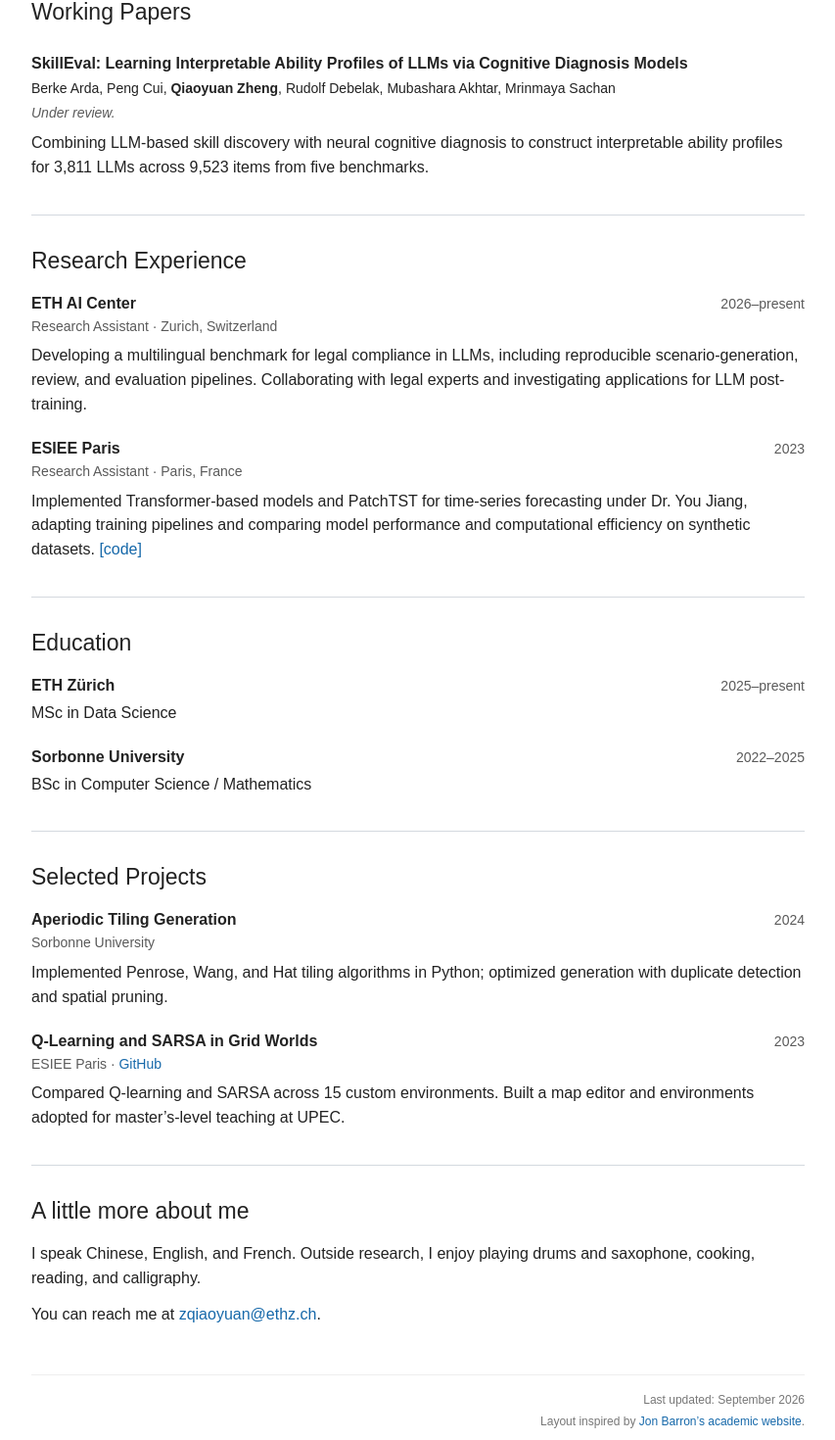
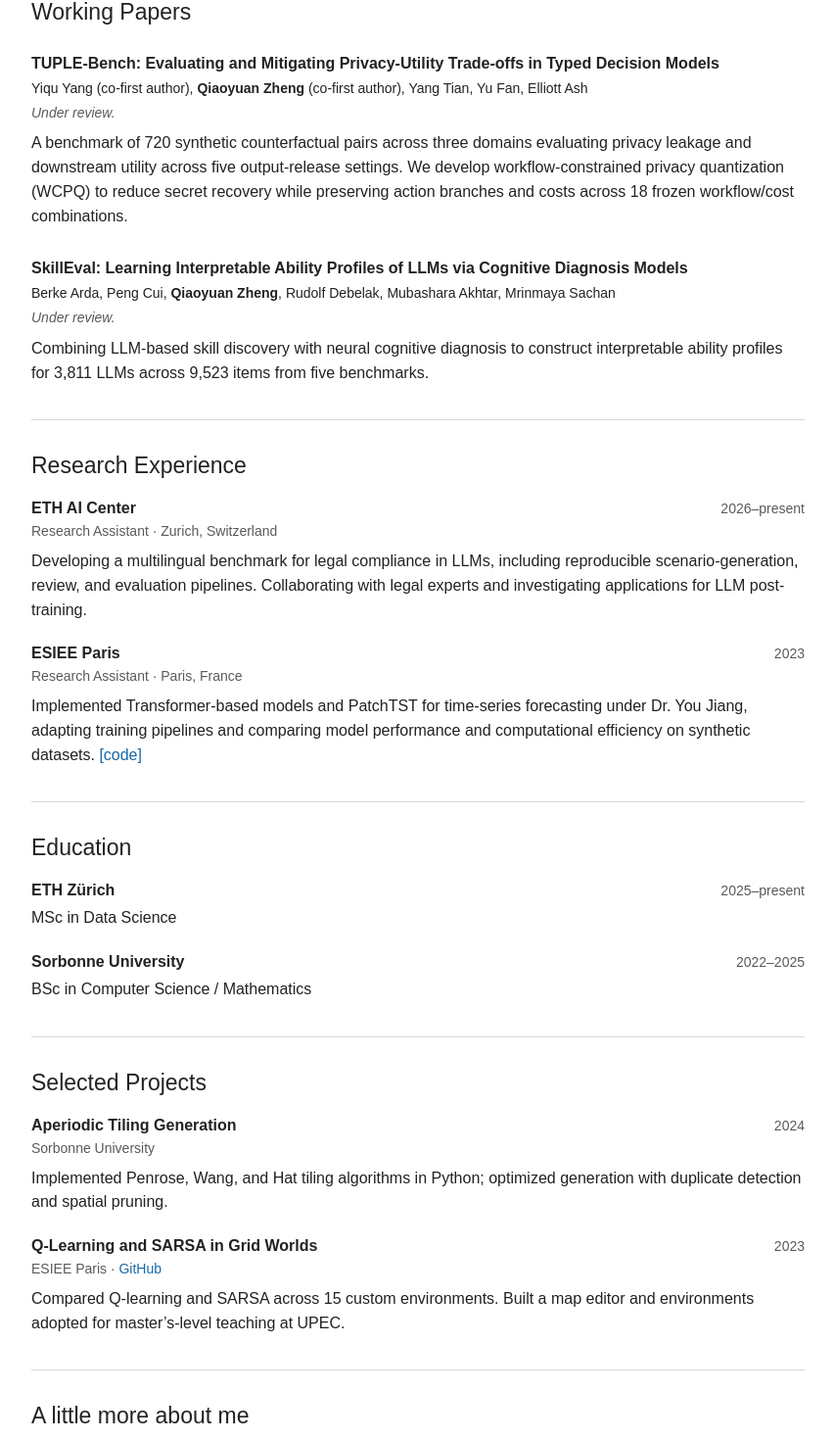
Before and after one commit to qiaoyuan667/qiaoyuan667.github.io, a Next.js app: page / in a window 1280 px wide. Shown: the part 1354-2824 px from the top of the page at 98% size, without its empty margins (213-1066 px from the left). Built offline with nearby package versions, Linux system fonts and the light colour scheme.

Commit message:
Update CV and add TUPLE-Bench working paper

```diff
--- a/app/page.tsx
+++ b/app/page.tsx
@@ -47,6 +47,13 @@
     authors: 'Peng Cui, Qiaoyuan Zheng (co-first author), Rudolf Debelak, Mrinmaya Sachan',
     status: 'Preprint. Under review.',
     summary: 'Combining item response theory with LLM-based contrastive hypothesis generation to explain question difficulty, with validation through held-out difficulty prediction and targeted question rewriting across reasoning benchmarks.',
+  },
+  {
+    title: 'TUPLE-Bench: Evaluating and Mitigating Privacy-Utility Trade-offs in Typed Decision Models',
+    working: true,
+    authors: 'Yiqu Yang (co-first author), Qiaoyuan Zheng (co-first author), Yang Tian, Yu Fan, Elliott Ash',
+    status: 'Under review.',
+    summary: 'A benchmark of 720 synthetic counterfactual pairs across three domains evaluating privacy leakage and downstream utility across five output-release settings. We develop workflow-constrained privacy quantization (WCPQ) to reduce secret recovery while preserving action branches and costs across 18 frozen workflow/cost combinations.',
   },
   {
     title: 'SkillEval: Learning Interpretable Ability Profiles of LLMs via Cognitive Diagnosis Models',
@@ -131,7 +138,7 @@
           <p>I speak Chinese, English, and French. Outside research, I enjoy playing drums and saxophone, cooking, reading, and calligraphy.</p>
           <p>You can reach me at <a href="mailto:zqiaoyuan@ethz.ch">zqiaoyuan@ethz.ch</a>.</p>
         </section>
-        <footer><span>Last updated: September 2026</span><span>Layout inspired by <a href="https://github.com/jonbarron/jonbarron.github.io">Jon Barron’s academic website</a>.</span></footer>
+        <footer><span>Last updated: October 2026</span><span>Layout inspired by <a href="https://github.com/jonbarron/jonbarron.github.io">Jon Barron’s academic website</a>.</span></footer>
       </main>
     </>
   );
```
Also changed, not shown: 1 other file (tests, documents, lock files or other folders).
